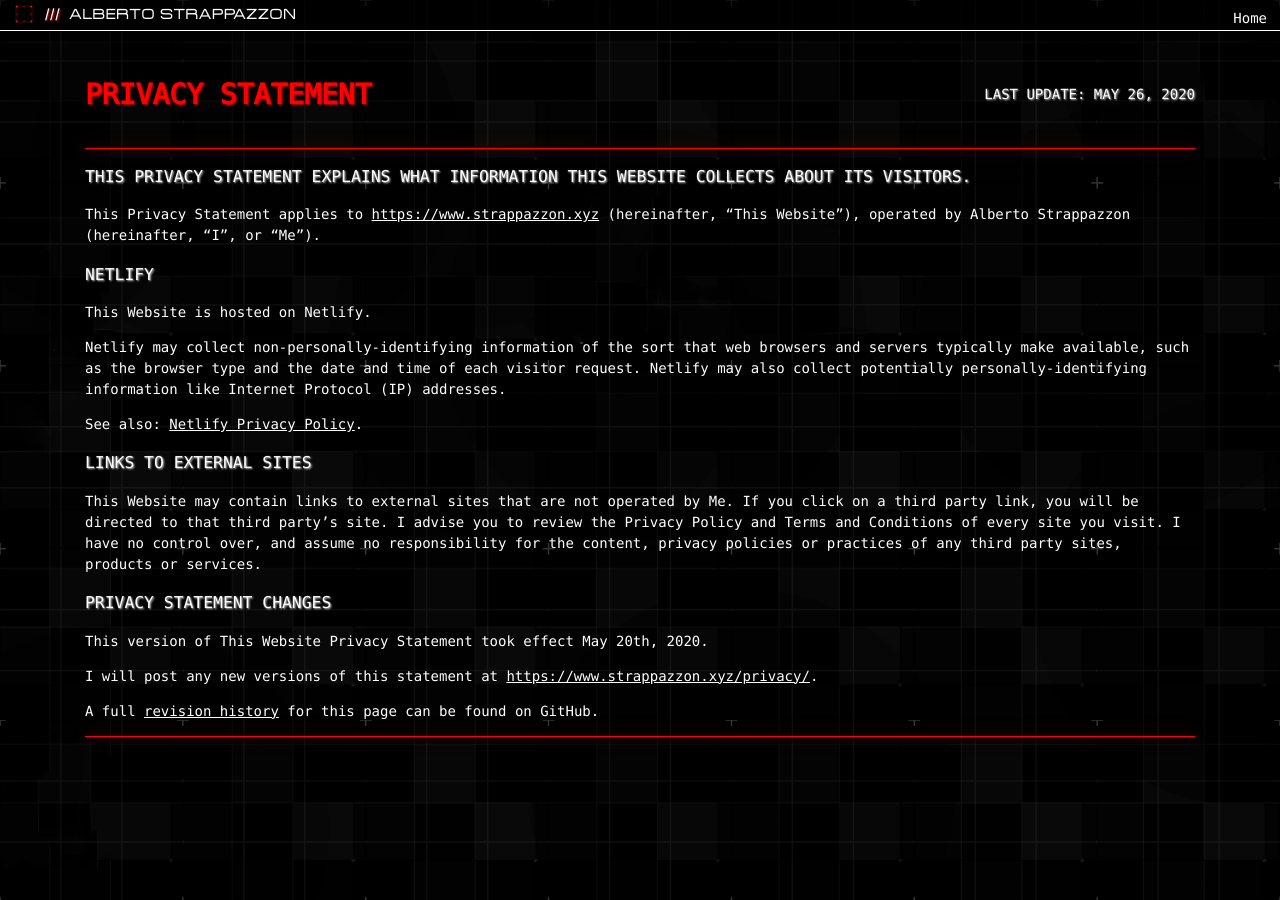
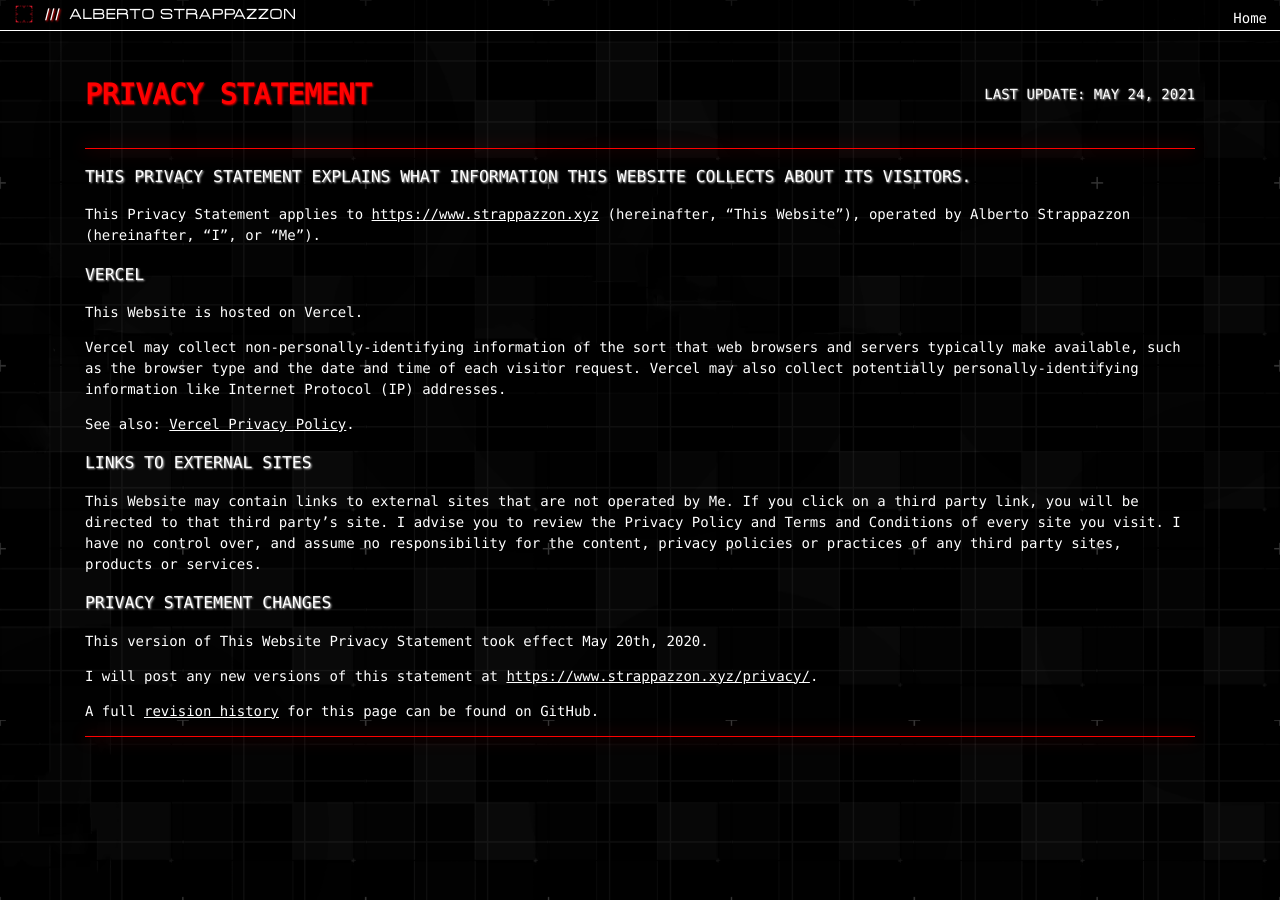
Before and after one commit to Strappazzon/www, a Jekyll site: the page built from pages/privacy.md, in a window 1280 px wide. Built offline with Jekyll 4.4.1, drawn with Linux system fonts in a browser that asks for light colours.

Commit message:
Update Privacy Policy

```diff
--- a/pages/privacy.md
+++ b/pages/privacy.md
@@ -7,7 +7,7 @@
 
 <div class="title">
   <h1 id="">Privacy Statement</h1>
-  <h4 id="">Last Update: May 26, 2020</h4>
+  <h4 id="">Last Update: May 24, 2021</h4>
 </div>
 
 ---
@@ -16,14 +16,14 @@
 
 This Privacy Statement applies to <{{ site.url }}> (hereinafter, "This Website"), operated by Alberto Strappazzon (hereinafter, "I", or "Me").
 
-### Netlify
+### Vercel
 
-This Website is hosted on Netlify.
+This Website is hosted on Vercel.
 
-Netlify may collect non-personally-identifying information of the sort that web browsers and servers typically make available, such as the browser type and the date and time of each visitor request.
-Netlify may also collect potentially personally-identifying information like Internet Protocol (IP) addresses.
+Vercel may collect non-personally-identifying information of the sort that web browsers and servers typically make available, such as the browser type and the date and time of each visitor request.
+Vercel may also collect potentially personally-identifying information like Internet Protocol (IP) addresses.
 
-See also: [Netlify Privacy Policy](https://www.netlify.com/privacy/ "Netlify Privacy Policy").
+See also: [Vercel Privacy Policy](https://vercel.com/legal/privacy-policy "Vercel Privacy Policy").
 
 ### Links To External Sites
 
```
